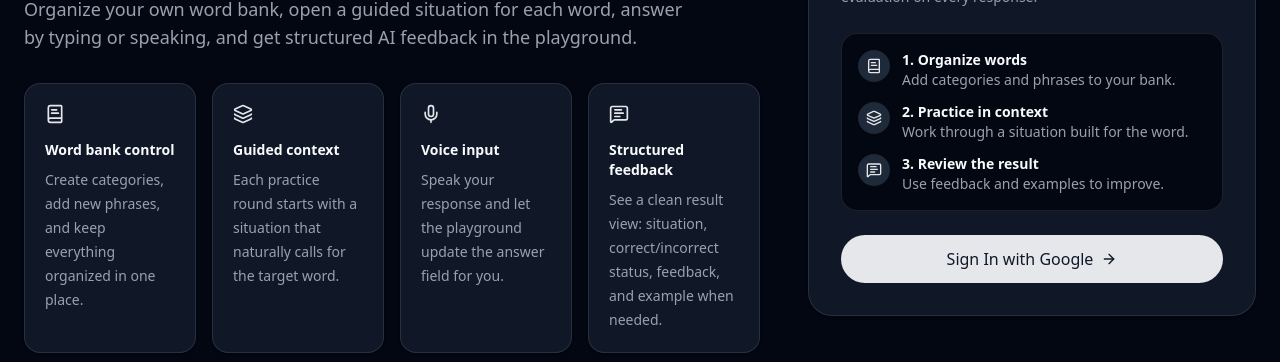
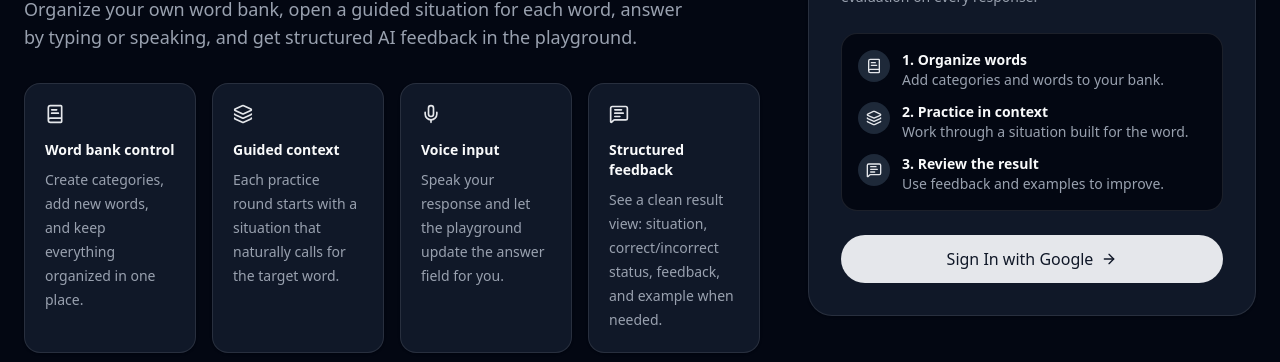
Before and after one commit to NeelSatasia/articulate-web-app, a React (Vite) app in the folder frontend/: page / in a window 1280 px wide. Shown: the part 326-688 px from the top of the page. Built offline with nearby package versions, Linux system fonts and the light colour scheme; no server answers.

Commit message:
Change 'phrases' to 'words'

```diff
--- a/frontend/src/App.tsx
+++ b/frontend/src/App.tsx
@@ -29,7 +29,7 @@ function App() {
                         <div className="rounded-2xl border bg-card p-5 shadow-sm">
                             <BookText className="size-5 text-primary" />
                             <p className="mt-4 text-sm font-semibold">Word bank control</p>
-                            <p className="mt-2 text-sm leading-6 text-muted-foreground">Create categories, add new phrases, and keep everything organized in one place.</p>
+                            <p className="mt-2 text-sm leading-6 text-muted-foreground">Create categories, add new words, and keep everything organized in one place.</p>
                         </div>
                         <div className="rounded-2xl border bg-card p-5 shadow-sm">
                             <Layers3 className="size-5 text-primary" />
@@ -67,7 +67,7 @@ function App() {
                             </div>
                             <div>
                                 <p className="text-sm font-semibold">1. Organize words</p>
-                                <p className="text-sm text-muted-foreground">Add categories and phrases to your bank.</p>
+                                <p className="text-sm text-muted-foreground">Add categories and words to your bank.</p>
                             </div>
                         </div>
                         <div className="flex items-start gap-3">
```
